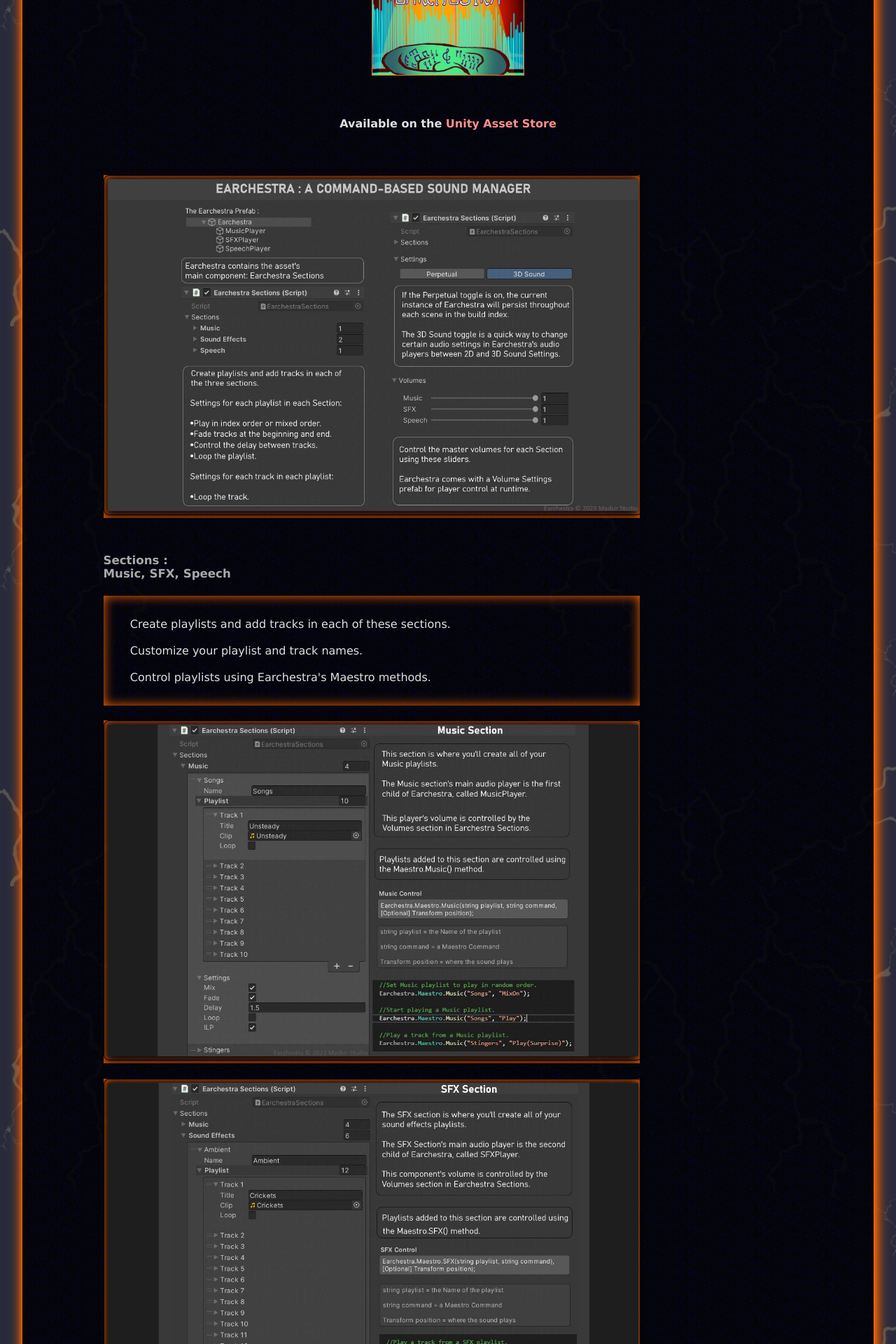
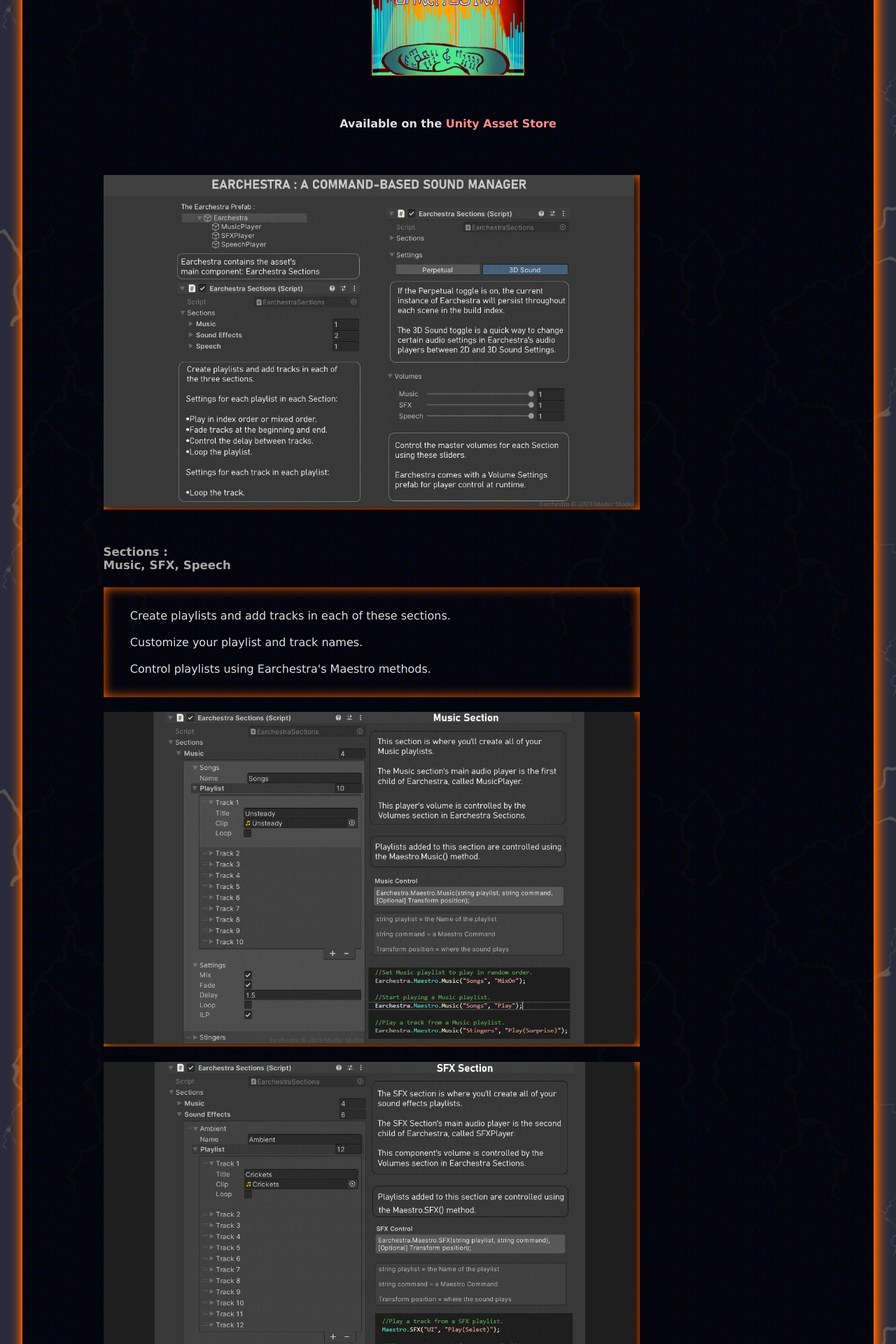
Before and after one commit to Madsir/madsirstudio.github.io, a Jekyll site: the page built from earchestra/index.html, in a window 1280 px wide. Shown: the part 334-2254 px from the top of the page at 70% size. Built offline with Jekyll 4.4.1, drawn with Linux system fonts in a browser that asks for light colours.

Commit message:
Update index.html

```diff
--- a/earchestra/index.html
+++ b/earchestra/index.html
@@ -76,14 +76,8 @@
     margin-bottom: 2%;
     box-shadow: 0 0 2px 2px #FF6700;
   }
-}
-	.around img {
-  border-radius: 8px;
-  border: 1px solid black;
-  padding: 5px;
-  max-width: 100%;
-  height: auto;
-}
+	}
+
 .around img:hover {
   box-shadow: 0 0 2px 1px #ff8e8e;
 }
```
